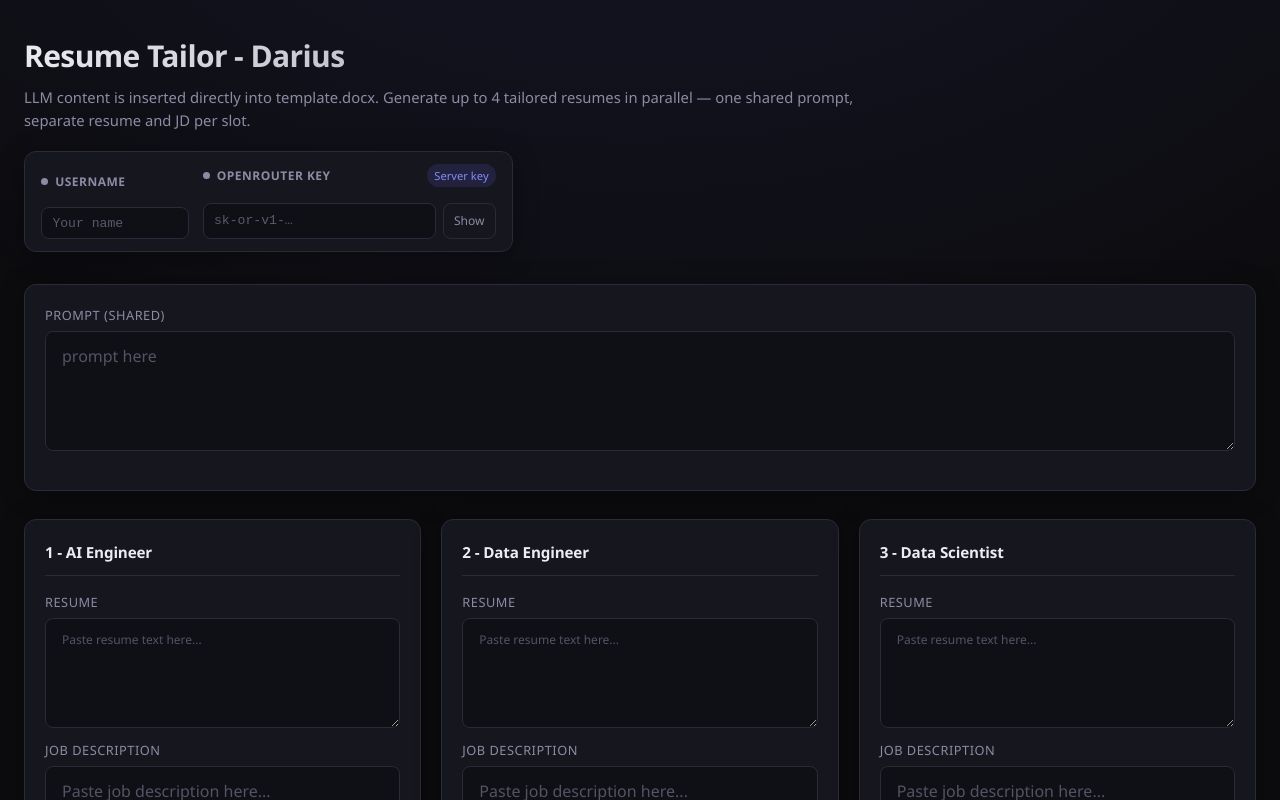
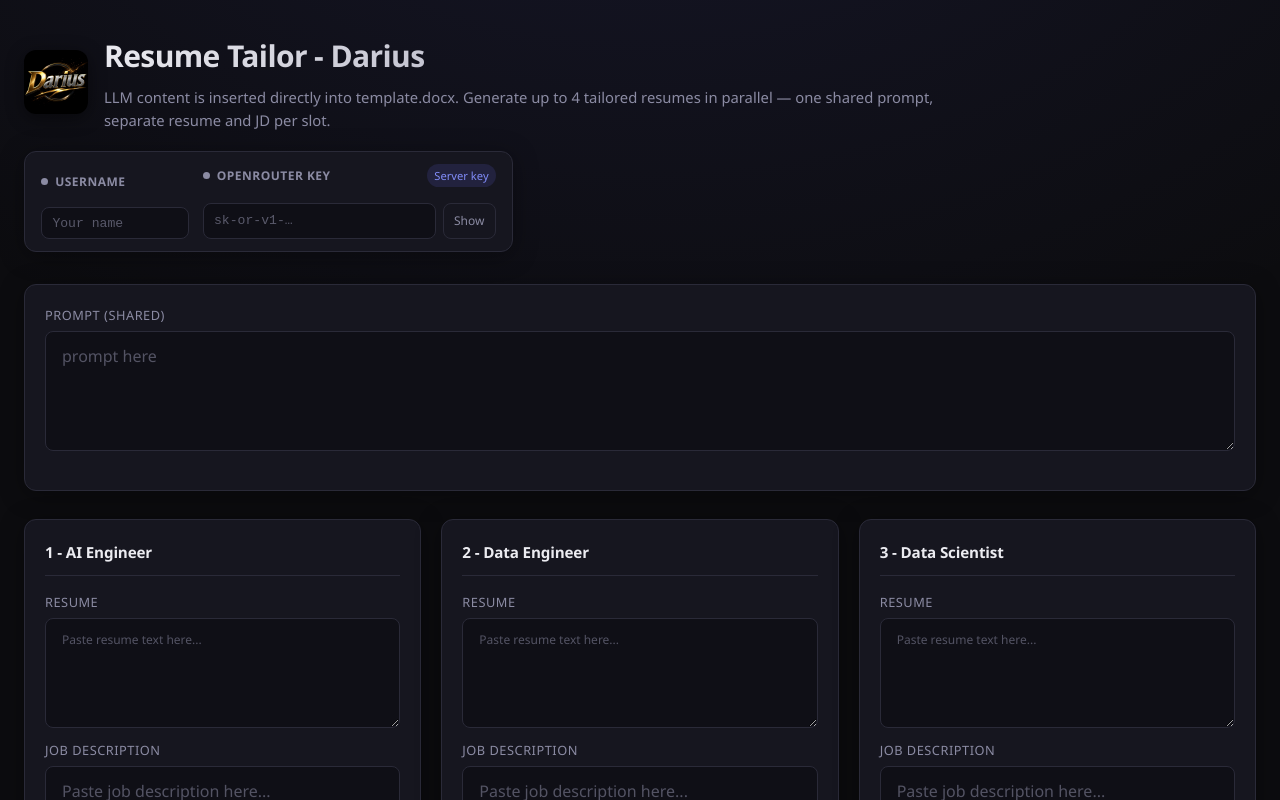
Before and after one commit to fmn20051230-del/resume-tailor-darius2.0, a Next.js app: page / in a window 1280 px wide. Shown: the top 800 px of the page. Built offline with nearby package versions, Linux system fonts and the light colour scheme.

Commit message:
added logo

```diff
--- a/app/globals.css
+++ b/app/globals.css
@@ -121,6 +121,21 @@
   align-items: flex-start;
   justify-content: space-between;
   gap: 1.25rem;
+}
+
+.rt-brand {
+  display: flex;
+  align-items: center;
+  gap: 1rem;
+  min-width: 0;
+}
+
+.rt-logo {
+  height: 64px;
+  width: auto;
+  flex-shrink: 0;
+  border-radius: 12px;
+  box-shadow: 0 4px 18px rgba(0, 0, 0, 0.45);
 }
 
 /* ── OpenRouter key bar ── */
--- a/app/layout.tsx
+++ b/app/layout.tsx
@@ -2,8 +2,13 @@
 import "./globals.css";
 
 export const metadata: Metadata = {
-  title: "Resume Tailor",
+  title: "Resume Tailor - Darius",
   description: "Generate tailored content and export to DOCX",
+  icons: {
+    icon: "/logo.png",
+    shortcut: "/logo.png",
+    apple: "/logo.png",
+  },
 };
 
 export default function RootLayout({
--- a/app/page.tsx
+++ b/app/page.tsx
@@ -517,6 +517,9 @@
     <main className="rt-main">
       <header className="rt-header">
         <div className="rt-header-top">
+          <div className="rt-brand">
+            {/* eslint-disable-next-line @next/next/no-img-element */}
+            <img src="/logo.png" alt="Darius" className="rt-logo" />
             <div>
               <h1 className="rt-title">Resume Tailor - Darius</h1>
               <p className="rt-subtitle">
@@ -524,6 +527,7 @@
                 {SLOT_COUNT} tailored resumes in parallel — one shared prompt, separate
                 resume and JD per slot.
               </p>
+            </div>
           </div>
 
           <div className="rt-header-controls">
```
Also changed, not shown: public/logo.png (added). Lines whose indentation alone changed are shown as unchanged.
